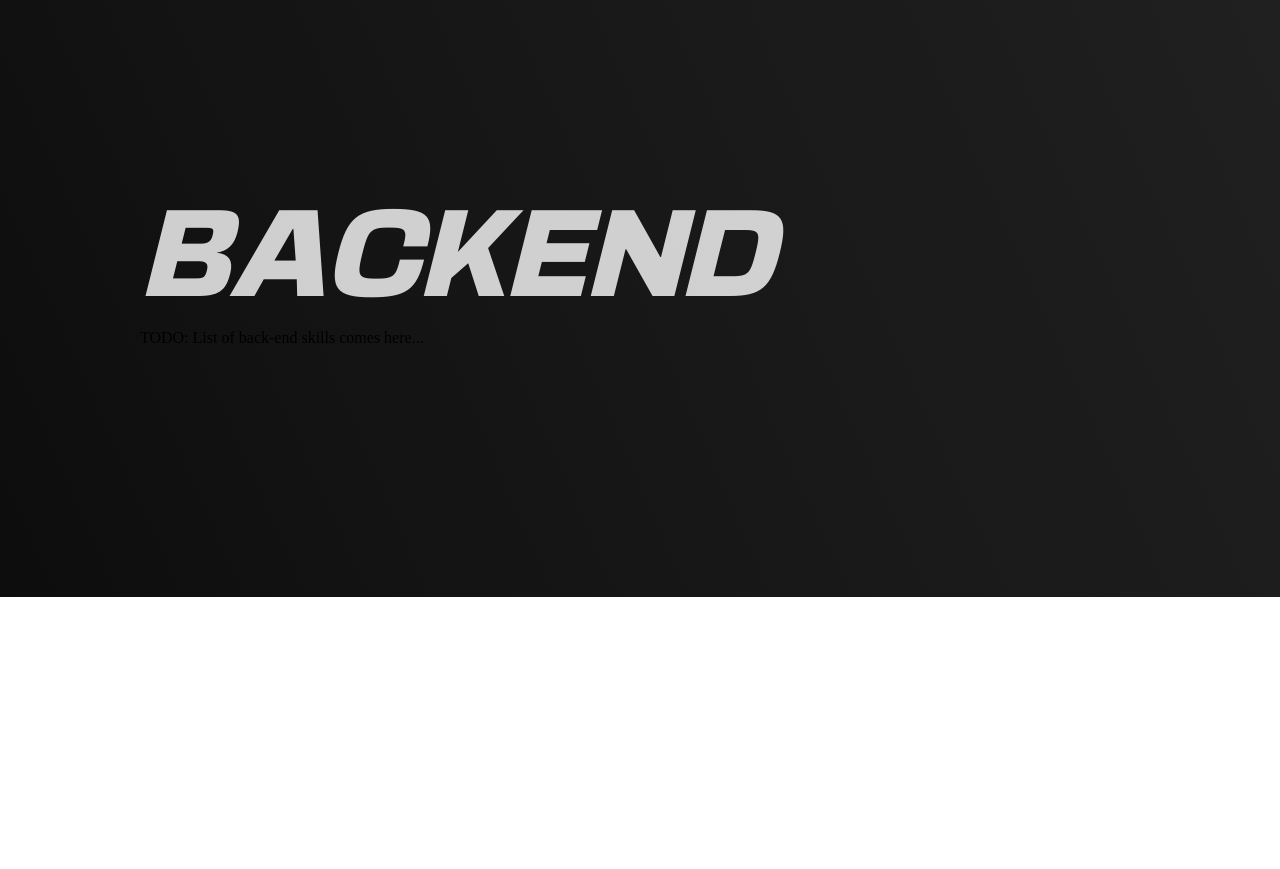
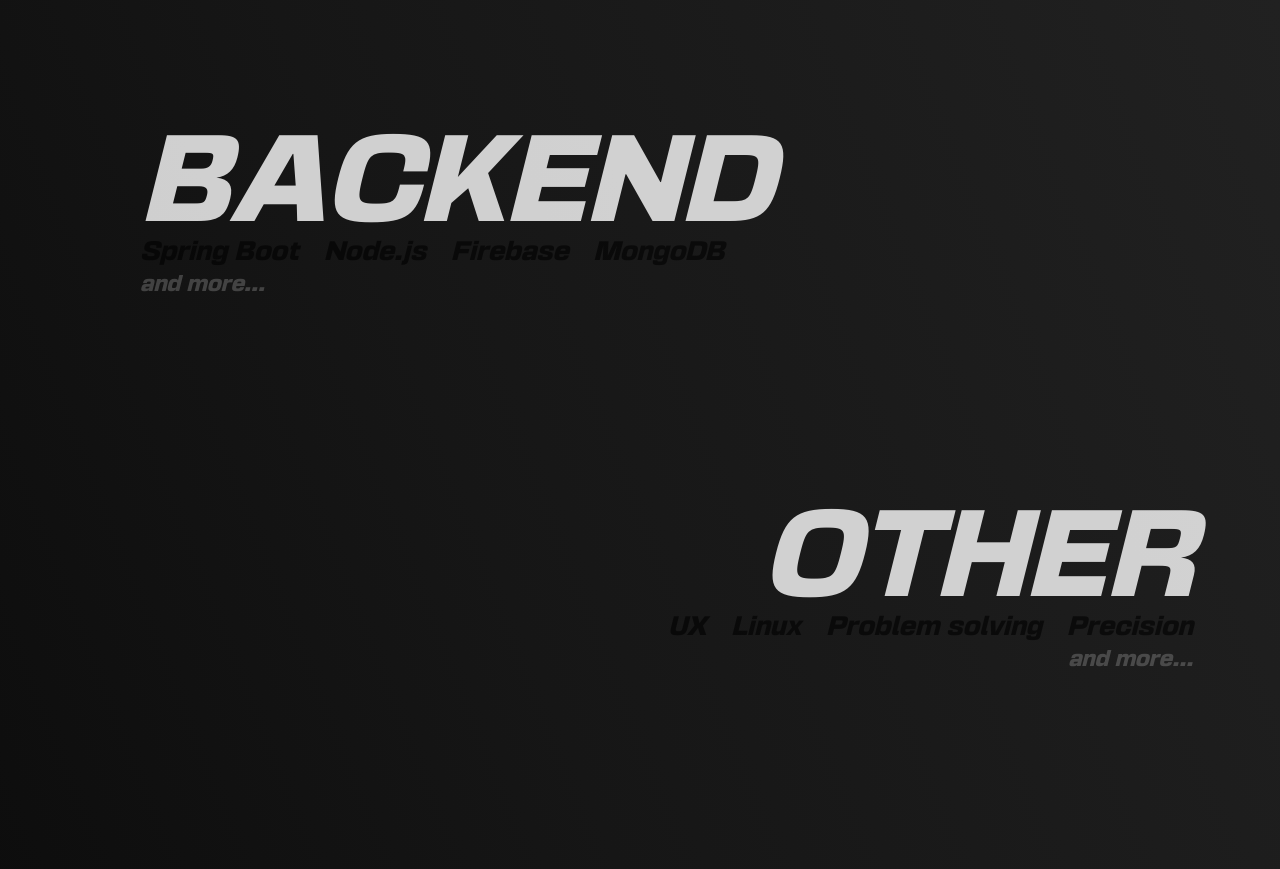
Before and after one commit to DanielKanyo/site-23, a React (Create React App) app: page / in a window 1280 px wide. Shown: the part 2300-3169 px from the top of the page. Before the commit the page ends 2897 px from the top, so only its background shows below. Built offline with nearby package versions, Linux system fonts and the light colour scheme.

Commit message:
Skills component

```diff
--- a/src/App/Components/Skills/Skills.css
+++ b/src/App/Components/Skills/Skills.css
@@ -1,5 +1,6 @@
 .skills {
     padding: 250px 0;
+    overflow: hidden;
 }
 
 .skills .title {
@@ -18,11 +19,20 @@
 }
 
 .skills .skill-category-container {
-    margin-top: 250px;
+    margin-top: 200px;
+    transform: translateZ(0);
+}
+
+.skills .parallax:last-of-type {
+    margin-right: 117px;
 }
 
 .skills .skill-category-container.right-align {
     text-align: right;
+}
+
+.skills .skill-category-list.right-flex {
+    justify-content: flex-end;
 }
 
 .skills .skill-category-container .skill-category-title {
@@ -33,3 +43,37 @@
     font-style: italic;
     opacity: 0.8;
 }
+
+.skills .skill-category-list {
+    font-family: BasementGrotesque;
+    font-style: italic;
+    font-size: 24px;
+    margin-top: -15px;
+    opacity: 0.6;
+    display: flex;
+}
+
+.skills .skill-category-list .skill-element {
+    min-width: fit-content;
+}
+
+.skills .skill-category-list.right-flex .skill-element {
+    margin-left: 25px;
+}
+
+.skills .skill-category-list.left-flex .skill-element {
+    margin-right: 25px;
+}
+
+.skills .skill-category-list .skill-element:first-of-type {
+    margin-left: 0;
+}
+
+.skills .and-more {
+    font-family: BasementGrotesque;
+    font-style: italic;
+    font-size: 20px;
+    opacity: 0.2;
+    margin-top: 5px;
+    color: white;
+}
--- a/src/App/Components/Skills/Skills.jsx
+++ b/src/App/Components/Skills/Skills.jsx
@@ -1,3 +1,7 @@
+
+import { Parallax } from 'react-scroll-parallax';
+import { SKILLS } from '../../Static/Constants/skills';
+
 import './Skills.css';
 
 const Skills = () => {
@@ -5,22 +9,27 @@
         <div className='skills'>
             <div className='title'>Skills</div>
             <div className='content'>
-            <div className='skill-category-container right-align'>
+                {
+                    SKILLS.map((stack) => (
+                        <Parallax translateX={stack.translateX} key={stack.stack} className='parallax'>
+                            <div className={`skill-category-container ${stack.rightAligned ? 'right-align' : ''}`}>
                                 <div className='skill-category-title'>
-                    Frontend
+                                    {stack.stack}
                                 </div>
-                <div className='skill-category-list'>
-                    TODO: List of front-end skills comes here...
+                                <div className={`skill-category-list ${stack.rightAligned ? 'right-flex' : 'left-flex'}`}>
+                                    {
+                                        stack.skills.map((skill) => (
+                                            <div className='skill-element' key={skill}>{skill}</div>
+                                        ))
+                                    }
+                                </div>
+                                <div className='and-more'>
+                                    and more...
                                 </div>
                             </div>
-            <div className='skill-category-container back-end'>
-                <div className='skill-category-title'>
-                    Backend
-                </div>
-                <div className='skill-category-list'>
-                    TODO: List of back-end skills comes here...
-                </div>
-            </div>
+                        </Parallax>
+                    ))
+                }
             </div>
         </div>
     )
--- /dev/null
+++ b/src/App/Static/Constants/skills.js
@@ -0,0 +1,20 @@
+export const SKILLS = [
+    {
+        stack: 'Frontend',
+        translateX: ['170px', '0px'],
+        skills: ['React', 'Angular', 'Polymer', 'D3.js', 'Lit', 'Bootstrap'],
+        rightAligned: true,
+    },
+    {
+        stack: 'Backend',
+        translateX: ['-170px', '0px'],
+        skills: ['Spring Boot', 'Node.js', 'Firebase', 'MongoDB'],
+        rightAligned: false,
+    },
+    {
+        stack: 'Other',
+        translateX: ['170px', '0px'],
+        skills: ['UX', 'Linux', 'Problem solving', 'Precision'],
+        rightAligned: true,
+    }
+]
```
Lines whose indentation alone changed are shown as unchanged.
